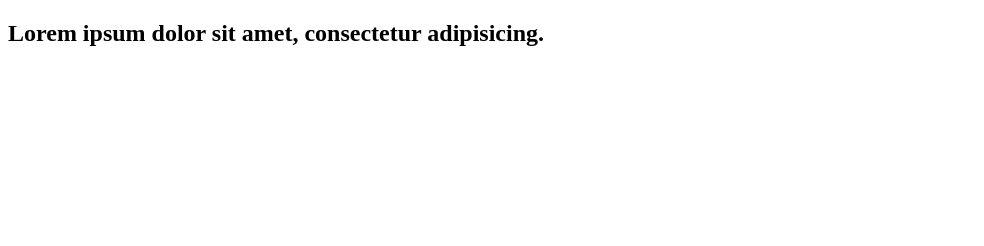
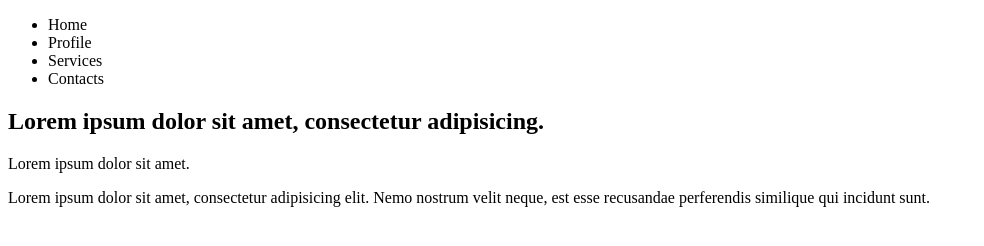
Before and after one commit to Avvata/site, a plain HTML site: page index.html in a window 1280 px wide. Shown: the whole page, without its empty margins (0-984 px from the left). Drawn offline with Linux system fonts and the light colour scheme.

Commit message:
second commit

```diff
--- a/index.html
+++ b/index.html
@@ -5,7 +5,21 @@
     <title>Document</title>
 </head>
 <body>
+   <div class="header">
+       <ul>
+           <li>Home</li>
+           <li>Profile</li>
+           <li>Services</li>
+           <li>Contacts</li>
+       </ul>
+   </div>
+
+
    <h2>Lorem ipsum dolor sit amet, consectetur adipisicing.</h2>
 
+   <p>
+       Lorem ipsum dolor sit amet.
+   </p>
+   <p>Lorem ipsum dolor sit amet, consectetur adipisicing elit. Nemo nostrum velit neque, est esse recusandae perferendis similique qui incidunt sunt.</p>
 </body>
 </html>
```
